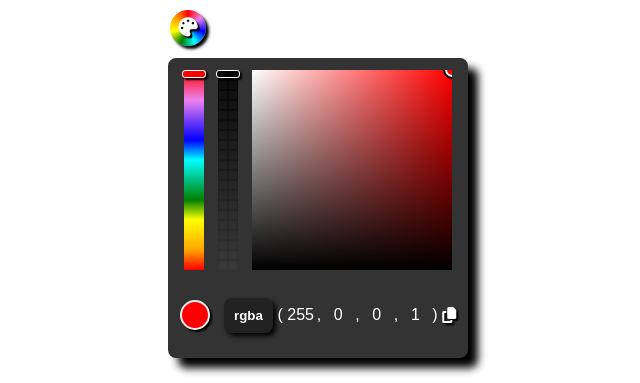
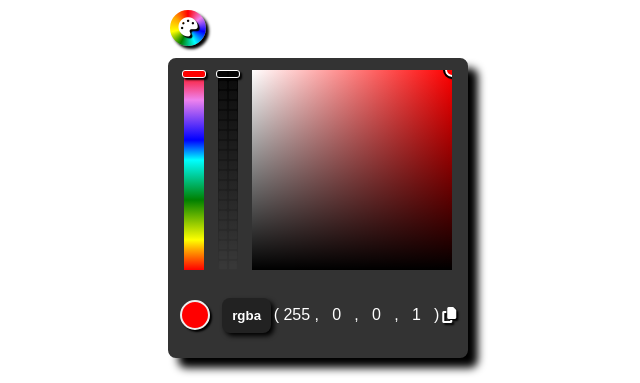
Before and after one commit to paintcolor/paintcolor.github.io, a plain HTML site: page index.html in a window 1280 px wide. Both pictures are taken after a click on the element 650 px from the left and 300 px from the top of the page. Shown: the part 272-655 px from the top of the page, 462-1102 px from the left. Drawn offline with Linux system fonts and the light colour scheme.

Commit message:
Add files via upload

```diff
--- a/style.css
+++ b/style.css
@@ -122,12 +122,11 @@ body {
     blue 35%,
     rgb(0, 255, 255) 45%,
     green 65%,
-    yellow 75%,
+    yellow 85%,
     orange 90%,
     red
   );
   position: relative;
-  cursor: pointer;
 }
 .colors-picker {
   width: 120%;
@@ -148,7 +147,6 @@ body {
   display: inline-block;
   background-image: linear-gradient(black, transparent);
   position: relative;
-  cursor: pointer;
 }
 .opacity-picker {
   width: 120%;
@@ -275,7 +273,7 @@ body {
 .hexa {
   width: 80%;
   display: none;
-  justify-content: space-between;
+  justify-content: flex-start;
   align-items: center;
 }
 .txt {
@@ -284,6 +282,9 @@ body {
   justify-content: space-evenly;
   align-items: center;
   font-family: sans-serif;
+}
+.txt span {
+  width: 30px;
 }
 .activeValue {
   display: flex;
```
